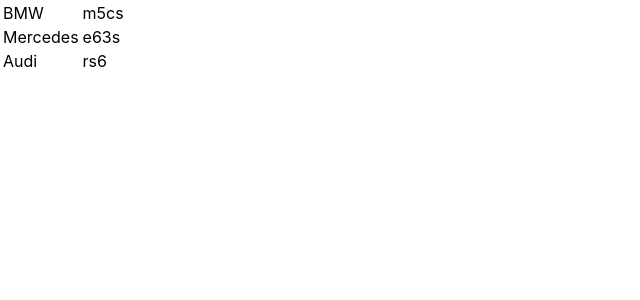
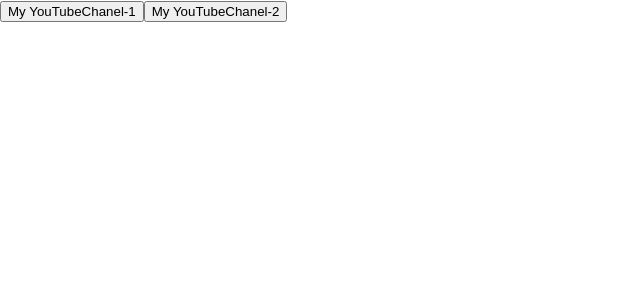
Before and after one commit to Ristretto1/inc_microtasks, a React (Create React App) app: page / in a window 1280 px wide. Shown: the top 300 px of the page, without its empty margins (0-640 px from the left). Built offline with nearby package versions, Linux system fonts and the light colour scheme.

Commit message:
unit Button 30m

```diff
--- a/src/App.tsx
+++ b/src/App.tsx
@@ -1,19 +1,17 @@
 import React from 'react';
 import './App.css';
-import Table from "./Table";
-
+import Button from "./components/Button";
 
 
 function App() {
 
-    const topCars = [
-        {manufacturer: 'BMW', model: 'm5cs'},
-        {manufacturer: 'Mercedes', model: 'e63s'},
-        {manufacturer: 'Audi', model: 'rs6'}
-    ]
-
     return (
-            <Table topCars = {topCars}/>
+        <div>
+            {/*<button>My YouTubeChanel-1</button>*/}
+            {/*<button>My YouTubeChanel-2</button>*/}
+            <Button name = {'My YouTubeChanel-1'}/>
+            <Button name = {'My YouTubeChanel-2'}/>
+        </div>
     );
 }
 
--- a/src/Table.tsx
+++ /dev/null
@@ -1,28 +0,0 @@
-import React from 'react';
-
-type CarsPropsType = {
-        topCars: Array<topCarsPropsType>,
-}
-
-type topCarsPropsType = {
-    manufacturer: string,
-    model: string,
-}
-
-const Table = (props: CarsPropsType) => {
-
-    return (
-        <table>
-            {props.topCars.map( (ObjectFromTopCarArray, index) => {
-                return (
-                    <tr key ={index}>
-                        <td>{ObjectFromTopCarArray.manufacturer}</td>
-                        <td>{ObjectFromTopCarArray.model}</td>
-                    </tr>
-                )
-            })}
-        </table>
-    );
-};
-
-export default Table;
--- /dev/null
+++ b/src/components/Button.tsx
@@ -0,0 +1,18 @@
+import React from 'react';
+
+type ButtonPropsType = {
+    name: string,
+}
+
+const Button = (props:ButtonPropsType) => {
+
+    const onClickHandler = () => {
+
+    }
+
+    return (
+        <button onClick={onClickHandler}>{props.name}</button>
+    );
+};
+
+export default Button;
```
